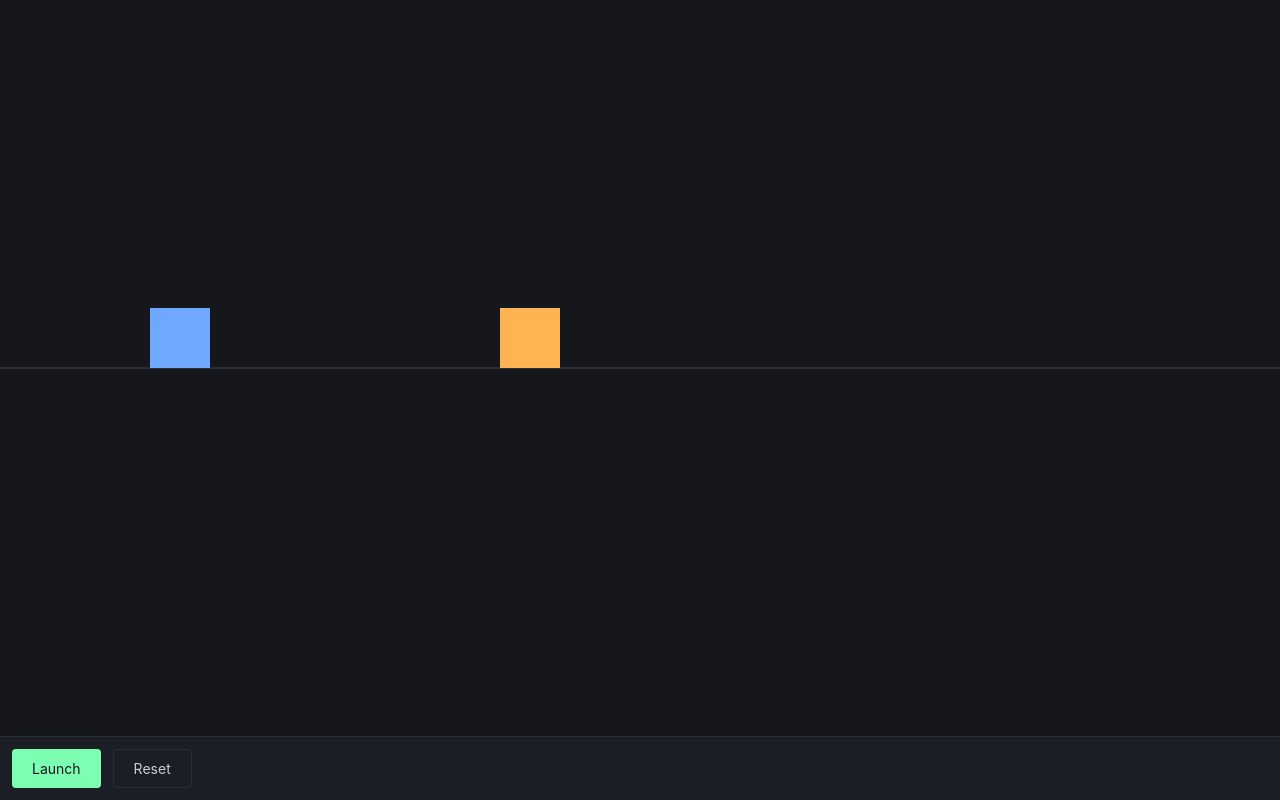
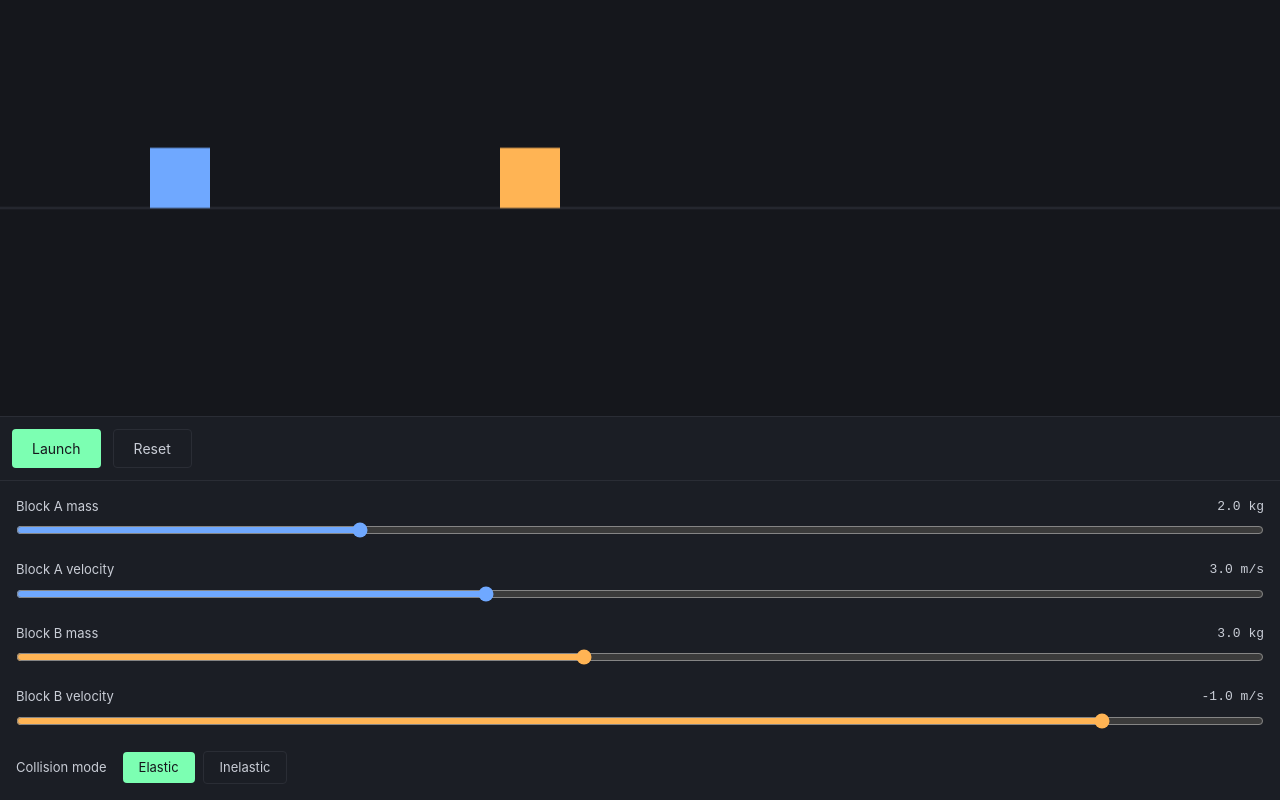
Before and after one commit to baguenaney-design/physicslab, a React (Vite) app: page / in a window 1280 px wide. Built offline with nearby package versions, Linux system fonts and the light colour scheme.

Commit message:
phase 1.4: momentum controls with mass/velocity sliders and elastic/inelastic toggle

```diff
--- a/src/App.jsx
+++ b/src/App.jsx
@@ -1,9 +1,26 @@
+import { useState } from 'react'
 import MomentumCanvas from './simulations/momentum/MomentumCanvas'
+import Controls from './simulations/momentum/Controls'
 
 function App() {
+  const [simState, setSimState] = useState({
+    massA: 2,
+    velocityA: 3,
+    massB: 3,
+    velocityB: -1,
+    mode: 'elastic',
+  })
+
+  const handleControlsChange = (partial) => {
+    setSimState((prev) => ({ ...prev, ...partial }))
+  }
+
   return (
-    <div style={{ width: '100vw', height: '100vh' }}>
-      <MomentumCanvas />
+    <div style={{ display: 'flex', flexDirection: 'column', width: '100vw', height: '100vh' }}>
+      <div style={{ flex: 1, minHeight: 0 }}>
+        <MomentumCanvas {...simState} />
+      </div>
+      <Controls {...simState} onChange={handleControlsChange} />
     </div>
   )
 }
--- /dev/null
+++ b/src/simulations/momentum/Controls.jsx
@@ -0,0 +1,117 @@
+function Slider({ label, value, min, max, step, unit, accentColor, onChange }) {
+  return (
+    <div style={{ marginBottom: '16px' }}>
+      <div style={{ display: 'flex', justifyContent: 'space-between', marginBottom: '4px' }}>
+        <span style={{ fontFamily: 'var(--instrument-body-font)', fontSize: '13px', color: 'var(--instrument-text)' }}>
+          {label}
+        </span>
+        <span style={{ fontFamily: 'var(--instrument-data-font)', fontSize: '13px', color: 'var(--instrument-text)' }}>
+          {value.toFixed(1)} {unit}
+        </span>
+      </div>
+      <input
+        type="range"
+        min={min}
+        max={max}
+        step={step}
+        value={value}
+        onChange={(e) => onChange(parseFloat(e.target.value))}
+        style={{ width: '100%', accentColor }}
+      />
+    </div>
+  )
+}
+
+function toggleButtonStyle(active) {
+  return {
+    fontFamily: 'var(--instrument-body-font)',
+    fontSize: '13px',
+    padding: '6px 16px',
+    borderRadius: 'var(--radius-max)',
+    border: active ? 'none' : '1px solid var(--instrument-grid)',
+    background: active ? 'var(--instrument-phosphor-green)' : 'transparent',
+    color: active ? 'var(--instrument-bg)' : 'var(--instrument-text)',
+    cursor: 'pointer',
+  }
+}
+
+function Controls({ massA, velocityA, massB, velocityB, mode, onChange }) {
+  return (
+    <div
+      style={{
+        padding: '16px',
+        background: 'var(--instrument-panel)',
+        borderTop: '1px solid var(--instrument-grid)',
+      }}
+    >
+      <Slider
+        label="Block A mass"
+        value={massA}
+        min={0.5}
+        max={6}
+        step={0.1}
+        unit="kg"
+        accentColor="var(--instrument-block-a)"
+        onChange={(v) => onChange({ massA: v })}
+      />
+      <Slider
+        label="Block A velocity"
+        value={velocityA}
+        min={0}
+        max={8}
+        step={0.1}
+        unit="m/s"
+        accentColor="var(--instrument-block-a)"
+        onChange={(v) => onChange({ velocityA: v })}
+      />
+      <Slider
+        label="Block B mass"
+        value={massB}
+        min={0.5}
+        max={6}
+        step={0.1}
+        unit="kg"
+        accentColor="var(--instrument-block-b)"
+        onChange={(v) => onChange({ massB: v })}
+      />
+      <Slider
+        label="Block B velocity"
+        value={velocityB}
+        min={-8}
+        max={0}
+        step={0.1}
+        unit="m/s"
+        accentColor="var(--instrument-block-b)"
+        onChange={(v) => onChange({ velocityB: v })}
+      />
+      <div style={{ display: 'flex', alignItems: 'center', gap: '8px' }}>
+        <span
+          style={{
+            fontFamily: 'var(--instrument-body-font)',
+            fontSize: '13px',
+            color: 'var(--instrument-text)',
+            marginRight: '8px',
+          }}
+        >
+          Collision mode
+        </span>
+        <button
+          type="button"
+          onClick={() => onChange({ mode: 'elastic' })}
+          style={toggleButtonStyle(mode === 'elastic')}
+        >
+          Elastic
+        </button>
+        <button
+          type="button"
+          onClick={() => onChange({ mode: 'inelastic' })}
+          style={toggleButtonStyle(mode === 'inelastic')}
+        >
+          Inelastic
+        </button>
+      </div>
+    </div>
+  )
+}
+
+export default Controls
--- a/src/simulations/momentum/MomentumCanvas.jsx
+++ b/src/simulations/momentum/MomentumCanvas.jsx
@@ -1,25 +1,19 @@
 import { useEffect, useRef } from 'react'
-import { elasticCollision } from './physics.js'
+import { elasticCollision, inelasticCollision } from './physics.js'
 
 const BLOCK_WIDTH = 60
 const BLOCK_HEIGHT = 60
 const BLOCK_A_START_X = 150
 const BLOCK_B_START_X = 500
 
-// masses (kg) and initial velocities (m/s) — fixed for now, sliders come later
-const MASS_A = 2
-const MASS_B = 3
-const INITIAL_VELOCITY_A = 3 // moving right
-const INITIAL_VELOCITY_B = -1 // moving left
-
 const PIXELS_PER_METER = 55 // scales m/s velocities to canvas px/s for animation
 
-function createInitialSimState() {
+function createInitialSimState(velocityA, velocityB) {
   return {
     x1: BLOCK_A_START_X,
     x2: BLOCK_B_START_X,
-    v1: INITIAL_VELOCITY_A,
-    v2: INITIAL_VELOCITY_B,
+    v1: velocityA,
+    v2: velocityB,
     collided: false,
     running: false,
   }
@@ -52,10 +46,10 @@ function draw(ctx, width, height, x1, x2) {
   ctx.fillRect(x2, trackY - BLOCK_HEIGHT, BLOCK_WIDTH, BLOCK_HEIGHT)
 }
 
-function MomentumCanvas() {
+function MomentumCanvas({ massA = 2, velocityA = 3, massB = 3, velocityB = -1, mode = 'elastic' }) {
   const containerRef = useRef(null)
   const canvasRef = useRef(null)
-  const simRef = useRef(createInitialSimState())
+  const simRef = useRef(createInitialSimState(velocityA, velocityB))
   const rafRef = useRef(null)
   const lastTimeRef = useRef(null)
 
@@ -78,7 +72,8 @@ function MomentumCanvas() {
     // collision: block A's right edge reaches block B's left edge
     if (!sim.collided && sim.x1 + BLOCK_WIDTH >= sim.x2) {
       sim.x2 = sim.x1 + BLOCK_WIDTH // snap to touching, no overlap
-      const { v1f, v2f } = elasticCollision(MASS_A, sim.v1, MASS_B, sim.v2)
+      const collide = mode === 'inelastic' ? inelasticCollision : elasticCollision
+      const { v1f, v2f } = collide(massA, sim.v1, massB, sim.v2)
       sim.v1 = v1f
       sim.v2 = v2f
       sim.collided = true
@@ -113,6 +108,13 @@ function MomentumCanvas() {
     }
   }, [])
 
+  // sliders only take effect before Launch — sync starting velocities while idle
+  useEffect(() => {
+    if (simRef.current.running) return
+    simRef.current.v1 = velocityA
+    simRef.current.v2 = velocityB
+  }, [velocityA, velocityB])
+
   const handleLaunch = () => {
     const sim = simRef.current
     if (sim.running) return
@@ -127,7 +129,7 @@ function MomentumCanvas() {
       rafRef.current = null
     }
     lastTimeRef.current = null
-    simRef.current = createInitialSimState()
+    simRef.current = createInitialSimState(velocityA, velocityB)
     redraw()
   }
 
```
Also changed, not shown: 1 other file (tests, documents, lock files or other folders).
